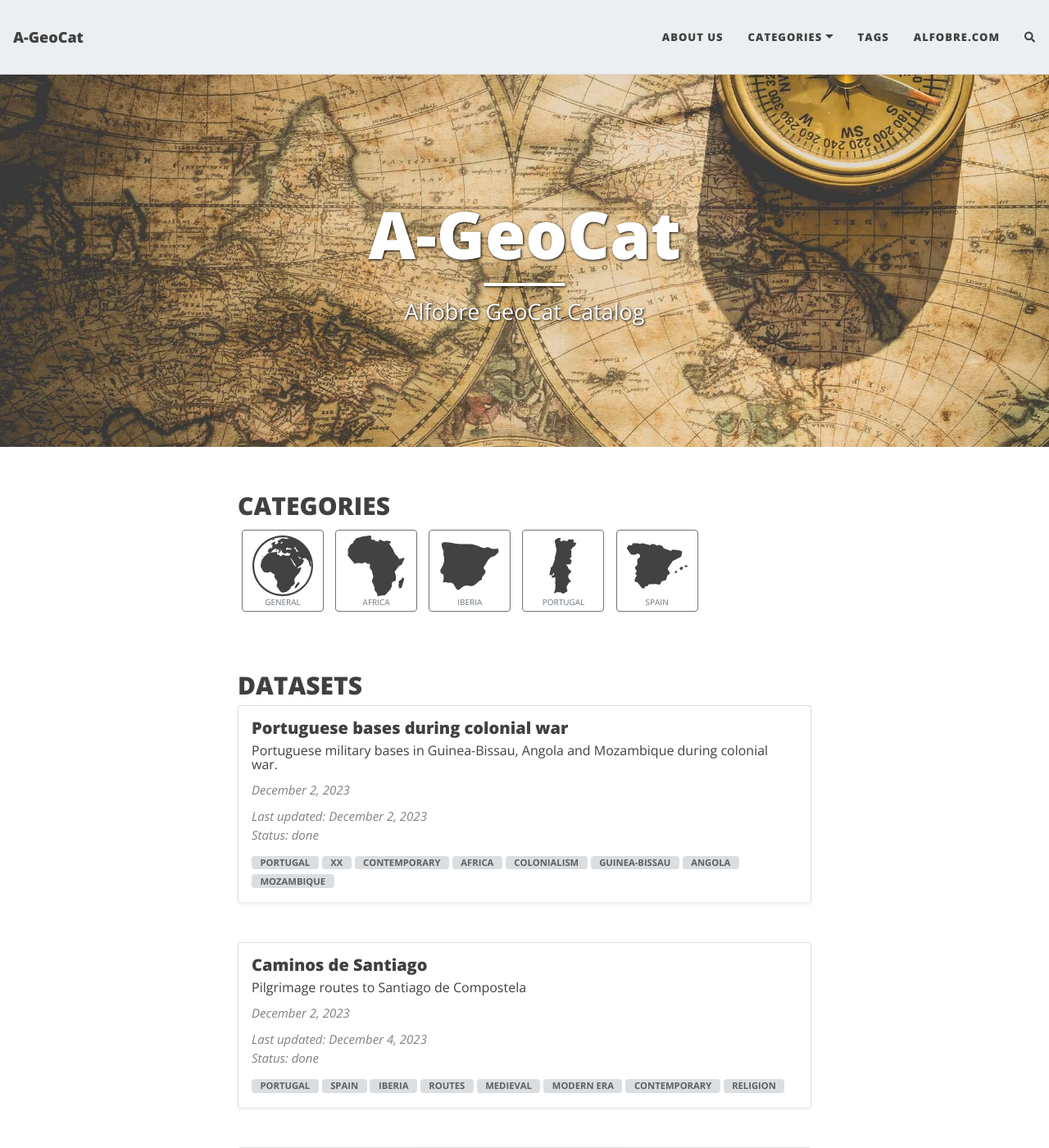
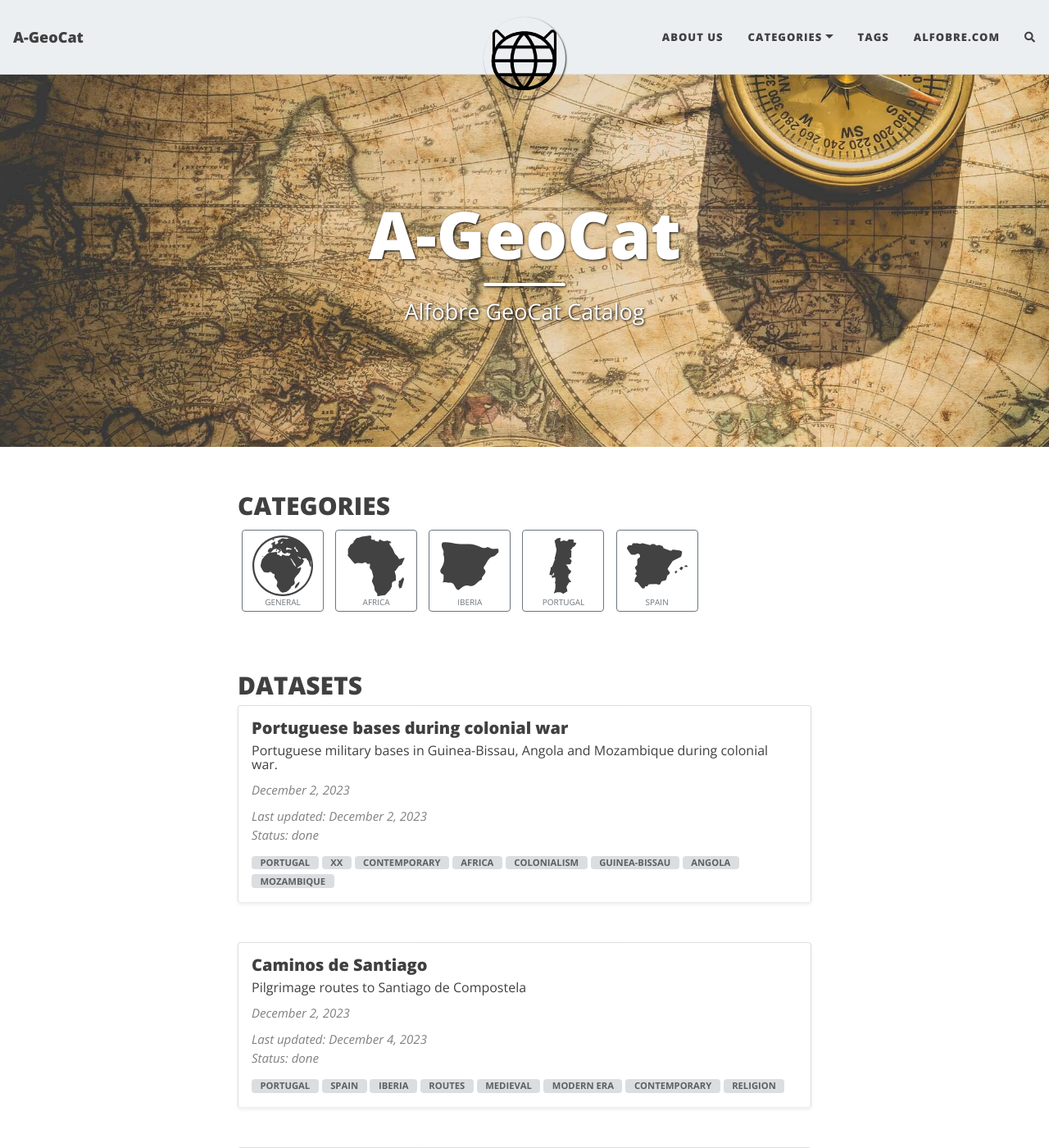
Before and after one commit to projetoalfobre/a-geocat, a Jekyll site: the page built from index.html, in a window 1280 px wide and 1400 px high. Shown: the whole window at 82% size. Built offline with Jekyll 4.4.1, drawn with Linux system fonts in a browser that asks for light colours; nearby versions of some CDN libraries; the list of posts is cut into pages by our own code; comment, search, counter and statistics services are not loaded.

Commit message:
Update _config.yml

```diff
--- a/_config.yml
+++ b/_config.yml
@@ -36,10 +36,10 @@ navbar-links:
 
 # Image to show in the navigation bar - works best with a square image
 # Remove this parameter if you don't want an image in the navbar
-#avatar: "/assets/img/2logo.svg"
+avatar: "/assets/img/geocat.svg"
 
 # By default, the image is cut into a circle. You can disable this behaviour by setting 'round-avatar: false'
-round-avatar: false
+round-avatar: true
 
 # If you want to have an image logo in the top-left corner instead of having the title of the website,
 # then specify the following parameter
```
